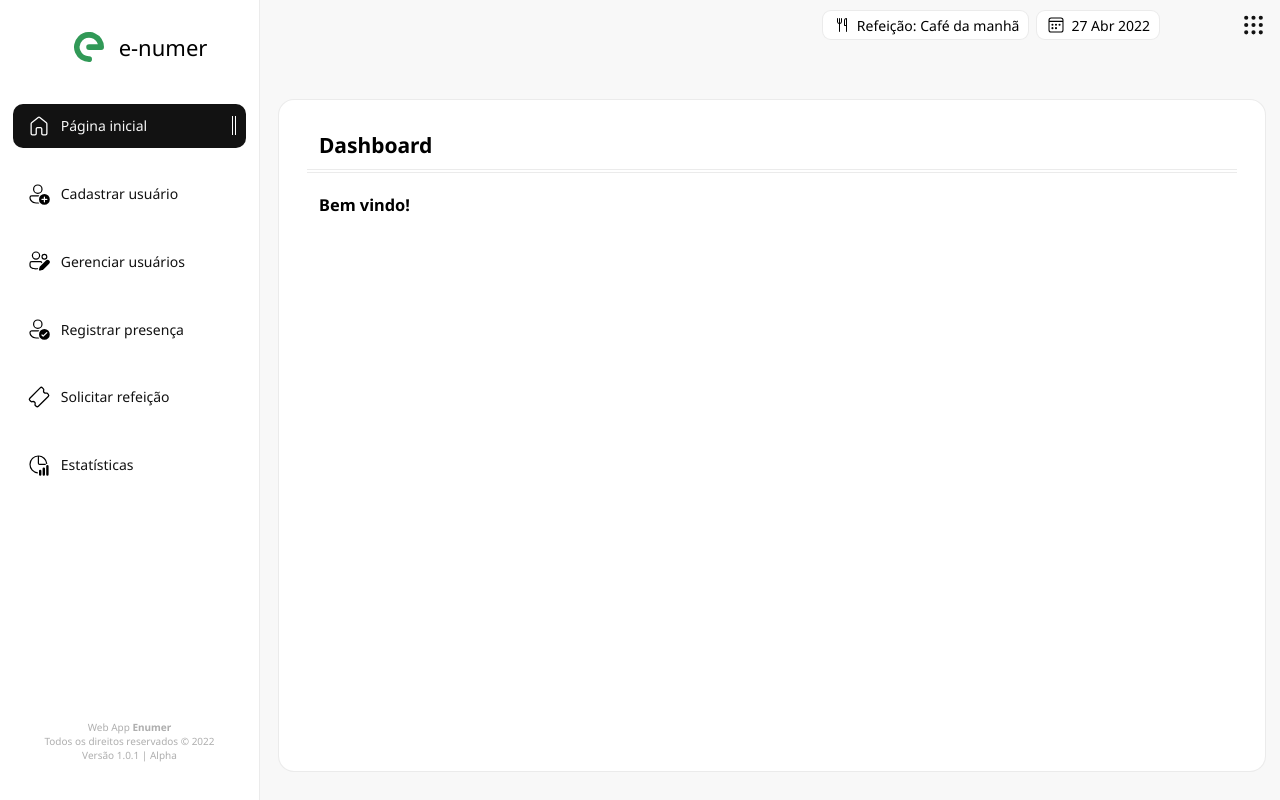
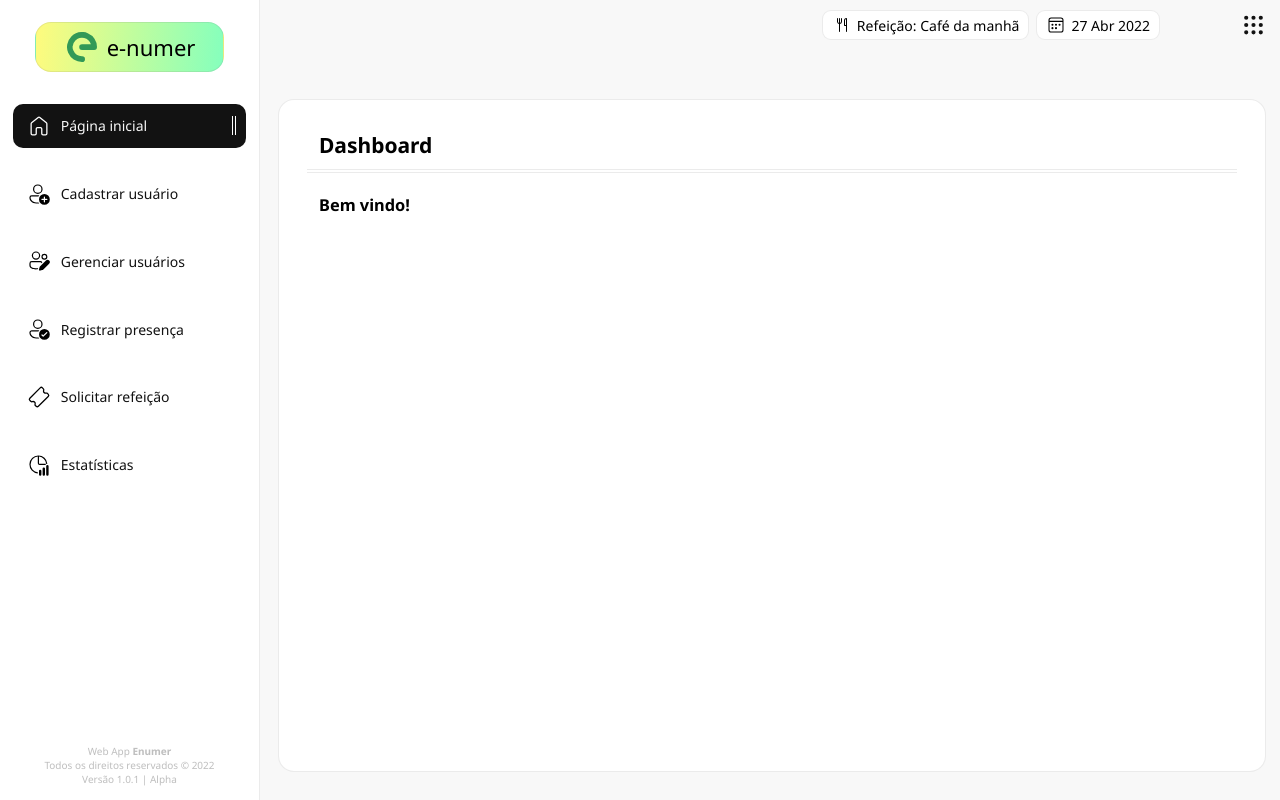
Before and after one commit to im-ramon/vipera_front, a Vue app: page / in a window 1280 px wide. Built offline with nearby package versions, Linux system fonts and the light colour scheme.

Commit message:
Correção de pequenos bugs

```diff
--- a/public/style.css
+++ b/public/style.css
@@ -145,27 +145,43 @@ header nav img {
 
 aside {
   background: #ffffff;
-  width: 260px;
+  border-right: 1px solid #79797925;
   display: -ms-grid;
   display: grid;
   -ms-grid-rows: 1fr 8fr 1fr;
       grid-template-rows: 1fr 8fr 1fr;
-  border-right: 1px solid #79797925;
+  width: 260px;
   z-index: 2;
 }
 
 aside #logo {
+  -webkit-box-align: center;
+      -ms-flex-align: center;
+          align-items: center;
   display: -webkit-box;
   display: -ms-flexbox;
   display: flex;
-  margin-top: 1em;
+  -webkit-box-pack: center;
+      -ms-flex-pack: center;
+          justify-content: center;
+}
+
+aside #logo #logo_area {
   -webkit-box-align: center;
       -ms-flex-align: center;
           align-items: center;
+  background-image: linear-gradient(275deg, #85ffbd 0%, #fffb7d 100%);
+  border-radius: 16px;
+  border: 1px solid #79797925;
+  display: -webkit-box;
+  display: -ms-flexbox;
+  display: flex;
+  height: 50px;
   -webkit-box-pack: center;
       -ms-flex-pack: center;
           justify-content: center;
-  padding-left: 1em;
+  margin-top: 1em;
+  padding: 1em 2em;
   -webkit-user-select: none;
      -moz-user-select: none;
       -ms-user-select: none;
@@ -173,12 +189,11 @@ aside #logo {
 }
 
 aside #logo img {
-  width: 30px;
-  border: 2px solid #ffffff;
-  padding: 6px;
+  border-radius: 14px;
   -webkit-box-sizing: content-box;
           box-sizing: content-box;
-  border-radius: 14px;
+  padding: 3px;
+  width: 30px;
 }
 
 aside #logo span {
@@ -225,6 +240,10 @@ aside #links .links-item:hover {
   background: #00000017;
 }
 
+aside #links .links-item:hover span {
+  border-right: 4px double #121212;
+}
+
 aside #links .links-item.router-link-exact-active {
   background: #121212;
   -webkit-transition: all 0.3s ease-in-out;
@@ -252,12 +271,22 @@ aside #app_version {
      -moz-user-select: none;
       -ms-user-select: none;
           user-select: none;
+  display: -webkit-box;
+  display: -ms-flexbox;
+  display: flex;
+  -webkit-box-align: end;
+      -ms-flex-align: end;
+          align-items: flex-end;
+  -webkit-box-pack: center;
+      -ms-flex-pack: center;
+          justify-content: center;
+  padding-bottom: 1em;
 }
 
 aside #app_version p {
   width: 100%;
   text-align: center;
-  color: #8b8b8bb3;
+  color: #8b8b8b8f;
   font-size: 10px;
 }
 
--- a/public/style.scss
+++ b/public/style.scss
@@ -123,27 +123,35 @@ header {
 
 aside {
     background: $branco;
-    width: 260px;
+    border-right: 1px solid $cinza_transparente25;
     display: grid;
     grid-template-rows: 1fr 8fr 1fr;
-    border-right: 1px solid $cinza_transparente25;
+    width: 260px;
     z-index: 2;
 
     #logo {
+        align-items: center;
         display: flex;
-        margin-top: 1em;
-        align-items: center;
         justify-content: center;
-        padding-left: 1em;
-        user-select: none;
+
+        #logo_area {
+            align-items: center;
+            background-image: linear-gradient(275deg, #85ffbd 0%, #fffb7d 100%);
+            border-radius: $borderRadius;
+            border: 1px solid $cinza_transparente25;
+            display: flex;
+            height: 50px;
+            justify-content: center;
+            margin-top: 1em;
+            padding: 1em 2em;
+            user-select: none;
+        }
 
         img {
+            border-radius: 14px;
+            box-sizing: content-box;
+            padding: 3px;
             width: 30px;
-            // background: $amarelo;
-            border: 2px solid $branco;
-            padding: 6px;
-            box-sizing: content-box;
-            border-radius: 14px;
         }
 
         span {
@@ -174,6 +182,10 @@ aside {
             &:hover {
                 transition: all 0.3s ease-in-out;
                 background: #00000017;
+
+                span {
+                    border-right: 4px double $preto;
+                }
             }
 
             &.router-link-exact-active {
@@ -200,10 +212,14 @@ aside {
 
     #app_version {
         user-select: none;
+        display: flex;
+        align-items: flex-end;
+        justify-content: center;
+        padding-bottom: 1em;
         p {
             width: 100%;
             text-align: center;
-            color: #8b8b8bb3;
+            color: #8b8b8b8f;
             font-size: 10px;
         }
     }
--- a/src/components/layouts/SidebarComponent.vue
+++ b/src/components/layouts/SidebarComponent.vue
@@ -1,8 +1,10 @@
 <template>
   <aside>
     <div id="logo">
-      <img src="svg/e.svg" alt="Logo 'E'" />
-      <span>e-numer</span>
+      <div id="logo_area">
+        <img src="svg/e.svg" alt="Logo 'E'" />
+        <span>e-numer</span>
+      </div>
     </div>
     <div id="links">
       <router-link to="/" class="links-item">
@@ -31,9 +33,11 @@
       </router-link>
     </div>
     <div id="app_version">
-      <p>Web App <strong>Enumer</strong></p>
-      <p>Todos os direitos reservados © {{ anoAtual }}</p>
-      <p>Versão 1.0.1 | Alpha</p>
+      <div id="app_version_area">
+        <p>Web App <strong>Enumer</strong></p>
+        <p>Todos os direitos reservados © {{ anoAtual }}</p>
+        <p>Versão 1.0.1 | Alpha</p>
+      </div>
     </div>
   </aside>
 </template>
```
Also changed, not shown: 1 other file (tests, documents, lock files or other folders).
